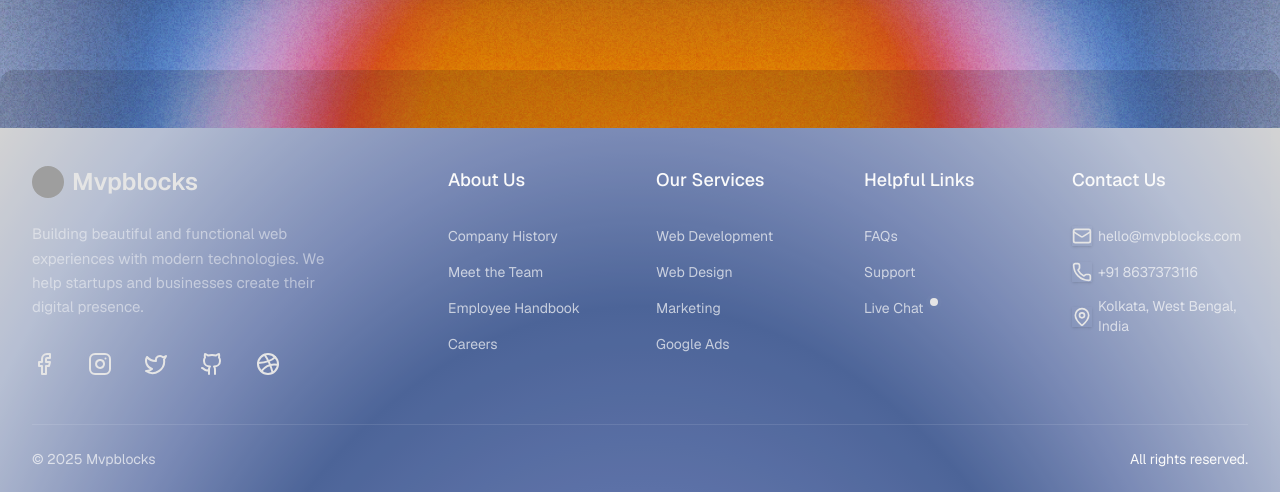
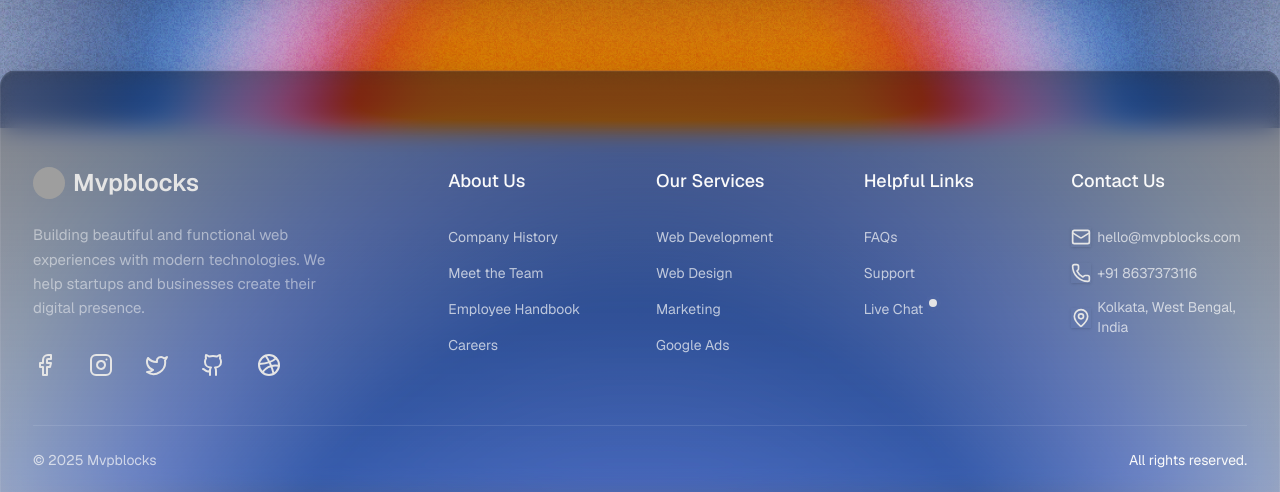
Before and after one commit to guerindylan555-boop/ABDMAIN, a Next.js app: page /solutions in a window 1280 px wide. Shown: the part 672-1164 px from the top of the page. Built offline with nearby package versions, Linux system fonts and the light colour scheme; no server answers; grey boxes are pictures that could not be loaded.

Commit message:
Update change.md

```diff
--- a/app/components/Footer.tsx
+++ b/app/components/Footer.tsx
@@ -82,8 +82,9 @@ const contactInfo = [
 
 export default function Footer() {
   return (
-    <footer className="bg-secondary dark:bg-secondary/20 mt-16 w-full place-self-end rounded-t-xl">
-      <div className="mx-auto max-w-screen-xl px-4 pt-16 pb-6 sm:px-6 lg:px-8 lg:pt-24">
+    <footer className="mt-16 w-full place-self-end rounded-t-2xl">
+      <div className="mx-auto max-w-screen-xl px-0">
+        <div className="glass rounded-t-2xl border-t border-white/10 px-4 pt-16 pb-6 sm:px-6 lg:px-8 lg:pt-24">
         <div className="grid grid-cols-1 gap-8 lg:grid-cols-3">
           <div>
             <div className="text-primary flex justify-center gap-2 sm:justify-start">
@@ -204,7 +205,7 @@ export default function Footer() {
           </div>
         </div>
 
-        <div className="mt-12 border-t pt-6">
+        <div className="mt-12 border-t border-white/10 pt-6">
           <div className="text-center sm:flex sm:justify-between sm:text-left">
             <p className="text-sm">
               <span className="block sm:inline">All rights reserved.</span>
@@ -214,6 +215,7 @@ export default function Footer() {
             </p>
           </div>
         </div>
+        </div>
       </div>
     </footer>
   );
--- a/app/components/sections/FeaturesGrid.tsx
+++ b/app/components/sections/FeaturesGrid.tsx
@@ -23,9 +23,12 @@ export default function FeaturesGrid() {
             {features.map((f) => (
               <div
                 key={f.title}
-                className="rounded-xl p-6 border border-neutral-200/60 dark:border-neutral-800 bg-white/60 dark:bg-neutral-900/30 pressable"
+                className="rounded-xl p-6 border border-white/10 bg-white/10 dark:bg-neutral-900/20 pressable"
               >
-                <h3 className="font-semibold text-lg">{f.title}</h3>
+                <div className="flex items-center gap-2">
+                  <span className="inline-flex items-center rounded-full border border-white/10 bg-white/10 px-2 py-1 text-[10px] uppercase tracking-wide">Inclusion</span>
+                </div>
+                <h3 className="mt-3 font-semibold text-lg">{f.title}</h3>
                 <p className="mt-2 text-sm text-neutral-700 dark:text-neutral-300">{f.text}</p>
               </div>
             ))}
--- a/app/components/sections/Hero.tsx
+++ b/app/components/sections/Hero.tsx
@@ -118,7 +118,7 @@ export default function Hero() {
                 <li className="hero-chip opacity-0 translate-y-2 rounded-full border border-neutral-200/60 dark:border-neutral-800 bg-white/60 dark:bg-neutral-900/30 px-3 py-1.5 text-sm text-neutral-700 dark:text-neutral-300">Agents IA & Automations</li>
               </ul>
             </div>
-            <div className="mt-8 md:mt-0 md:absolute md:inset-y-0 md:right-10 flex flex-col justify-center items-stretch md:items-end gap-3 w-full md:w-max">
+            <div className="mt-8 md:mt-0 md:absolute md:inset-y-0 md:right-10 flex flex-col justify-center items-stretch md:items-end gap-6 w-full md:w-max">
               <div className="w-full max-w-sm">
                 <ButtonLink
                   href="/reservation-appel"
```
